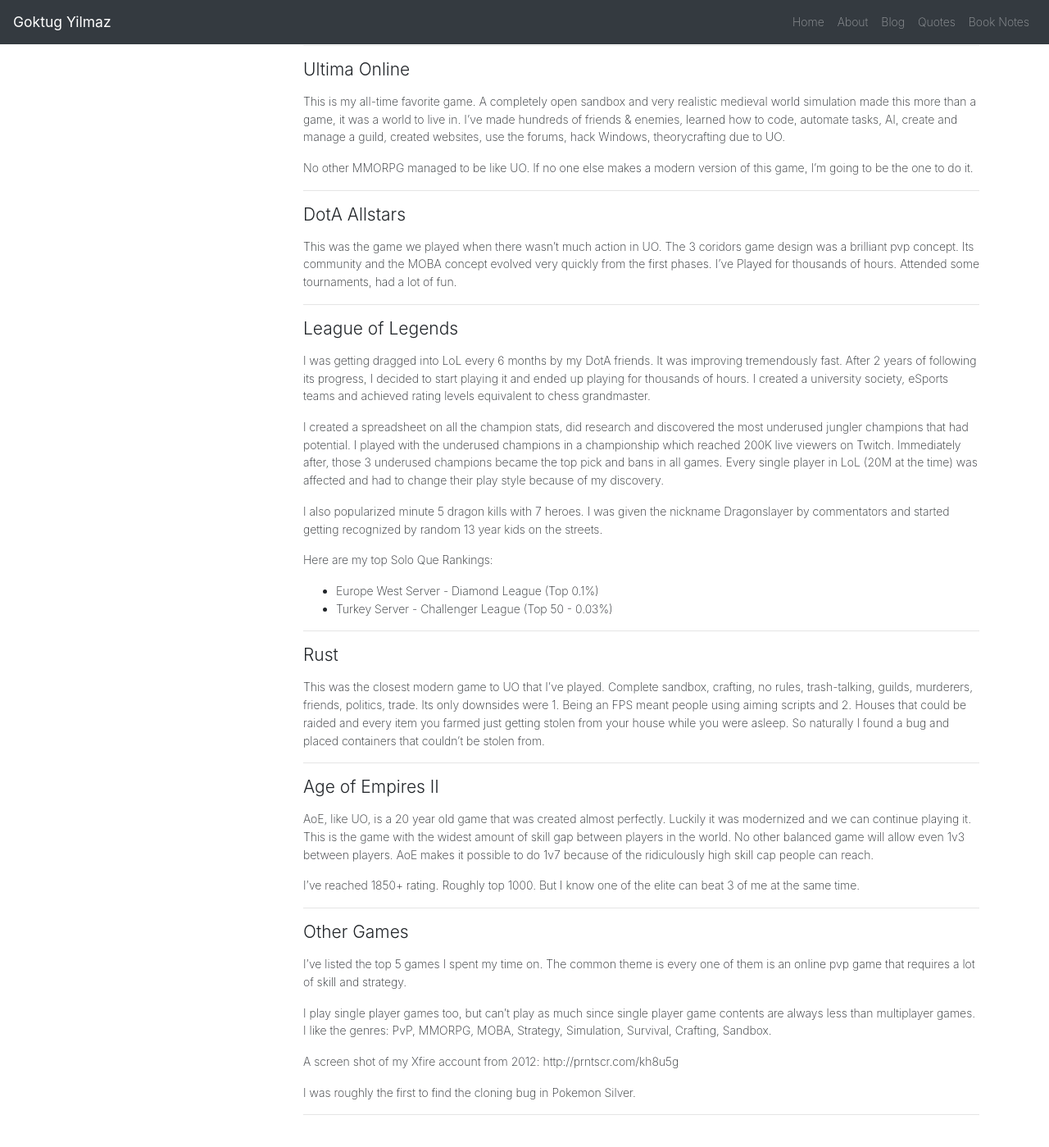
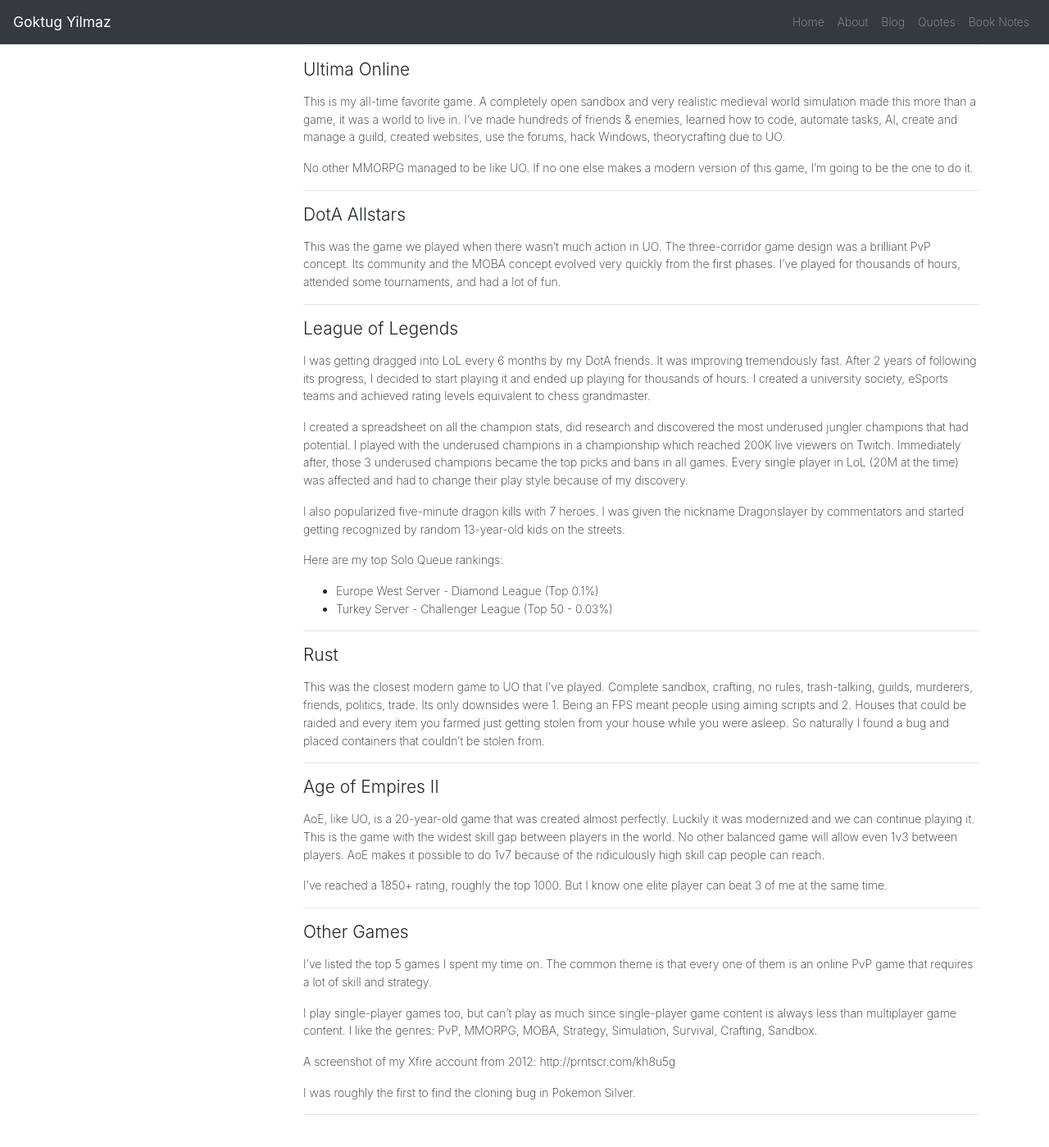
Before and after one commit to Esqarrouth/goktugyil.github.io, a Jekyll site: the page built from _pages/games.md, in a window 1280 px wide and 1400 px high, scrolled down 1166 px. Shown: the whole window at 82% size. Built offline with Jekyll 4.4.1, drawn with Linux system fonts in a browser that asks for light colours; some of the changed text lies outside the part shown.

Commit message:
Fix obvious spelling and grammar issues

```diff
--- a/_pages/games.md
+++ b/_pages/games.md
@@ -24,15 +24,15 @@ narrow: true
 
 - Official League of Legends team of METU eSports Society representing the university in tournaments
 - I was team founder, captain and played as a jungler
-- Interesting fact: 4 of team from CS department. 1 physics.
+- Interesting fact: four team members were from the CS department; one was from physics.
 
 Highlights of our tournament achievements:
 
-- Collegiate Starleague (World wide NCAA of video games) ( Top 16 )
+- Collegiate Starleague (worldwide NCAA of video games) (Top 16)
 - Riot Games Turkey 1st University Tournament 2013 (3rd Place)
 - Riot Games Turkey Grand Finals 2013
-- Riot Games Turkey - 2013 Spring Season Finals ( 4th place )
-- Riot Games Turkey - 2013 Winter Season Finals ( 4th place )
+- Riot Games Turkey - 2013 Spring Season Finals (4th place)
+- Riot Games Turkey - 2013 Winter Season Finals (4th place)
 
 <hr />
 
@@ -70,7 +70,7 @@ No other MMORPG managed to be like UO. If no one else makes a modern version of
 
 #### DotA Allstars
 
-This was the game we played when there wasn't much action in UO. The 3 coridors game design was a brilliant pvp concept. Its community and the MOBA concept evolved very quickly from the first phases. I've Played for thousands of hours. Attended some tournaments, had a lot of fun.
+This was the game we played when there wasn't much action in UO. The three-corridor game design was a brilliant PvP concept. Its community and the MOBA concept evolved very quickly from the first phases. I've played for thousands of hours, attended some tournaments, and had a lot of fun.
 
 <hr />
 
@@ -79,11 +79,11 @@ This was the game we played when there wasn't much action in UO. The 3 coridors
 I was getting dragged into LoL every 6 months by my DotA friends. It was improving tremendously fast. After 2 years of following its progress, I decided to start playing it and ended up playing for thousands of hours. I created a university society, eSports teams and achieved rating levels equivalent to chess grandmaster.
 
 I created a spreadsheet on all the champion stats, did research and discovered the most underused jungler champions that had potential.
-I played with the underused champions in a championship which reached 200K live viewers on Twitch. Immediately after, those 3 underused champions became the top pick and bans in all games. Every single player in LoL (20M at the time) was affected and had to change their play style because of my discovery.
+I played with the underused champions in a championship which reached 200K live viewers on Twitch. Immediately after, those 3 underused champions became the top picks and bans in all games. Every single player in LoL (20M at the time) was affected and had to change their play style because of my discovery.
 
-I also popularized minute 5 dragon kills with 7 heroes. I was given the nickname Dragonslayer by commentators and started getting recognized by random 13 year kids on the streets.
+I also popularized five-minute dragon kills with 7 heroes. I was given the nickname Dragonslayer by commentators and started getting recognized by random 13-year-old kids on the streets.
 
-Here are my top Solo Que Rankings:
+Here are my top Solo Queue rankings:
 
 - Europe West Server - Diamond League (Top 0.1%)
 - Turkey Server - Challenger League (Top 50 - 0.03%)
@@ -98,19 +98,19 @@ This was the closest modern game to UO that I've played. Complete sandbox, craft
 
 #### Age of Empires II
 
-AoE, like UO, is a 20 year old game that was created almost perfectly. Luckily it was modernized and we can continue playing it. This is the game with the widest amount of skill gap between players in the world. No other balanced game will allow even 1v3 between players. AoE makes it possible to do 1v7 because of the ridiculously high skill cap people can reach.
+AoE, like UO, is a 20-year-old game that was created almost perfectly. Luckily it was modernized and we can continue playing it. This is the game with the widest skill gap between players in the world. No other balanced game will allow even 1v3 between players. AoE makes it possible to do 1v7 because of the ridiculously high skill cap people can reach.
 
-I've reached 1850+ rating. Roughly top 1000. But I know one of the elite can beat 3 of me at the same time.
+I've reached a 1850+ rating, roughly the top 1000. But I know one elite player can beat 3 of me at the same time.
 
 <hr />
 
 #### Other Games
 
-I've listed the top 5 games I spent my time on. The common theme is every one of them is an online pvp game that requires a lot of skill and strategy.
+I've listed the top 5 games I spent my time on. The common theme is that every one of them is an online PvP game that requires a lot of skill and strategy.
 
-I play single player games too, but can't play as much since single player game contents are always less than multiplayer games. I like the genres: PvP, MMORPG, MOBA, Strategy, Simulation, Survival, Crafting, Sandbox.
+I play single-player games too, but can't play as much since single-player game content is always less than multiplayer game content. I like the genres: PvP, MMORPG, MOBA, Strategy, Simulation, Survival, Crafting, Sandbox.
 
-A screen shot of my Xfire account from 2012: http://prntscr.com/kh8u5g
+A screenshot of my Xfire account from 2012: http://prntscr.com/kh8u5g
 
 I was roughly the first to find the cloning bug in Pokemon Silver.
 
```
Also changed, not shown: other parts of _pages/games.md (+5 -5 lines), _includes/components/intro.md (+1 -1 lines), _pages/about.md (+15 -15 lines), _pages/book_notes.md (+1 -1 lines).
